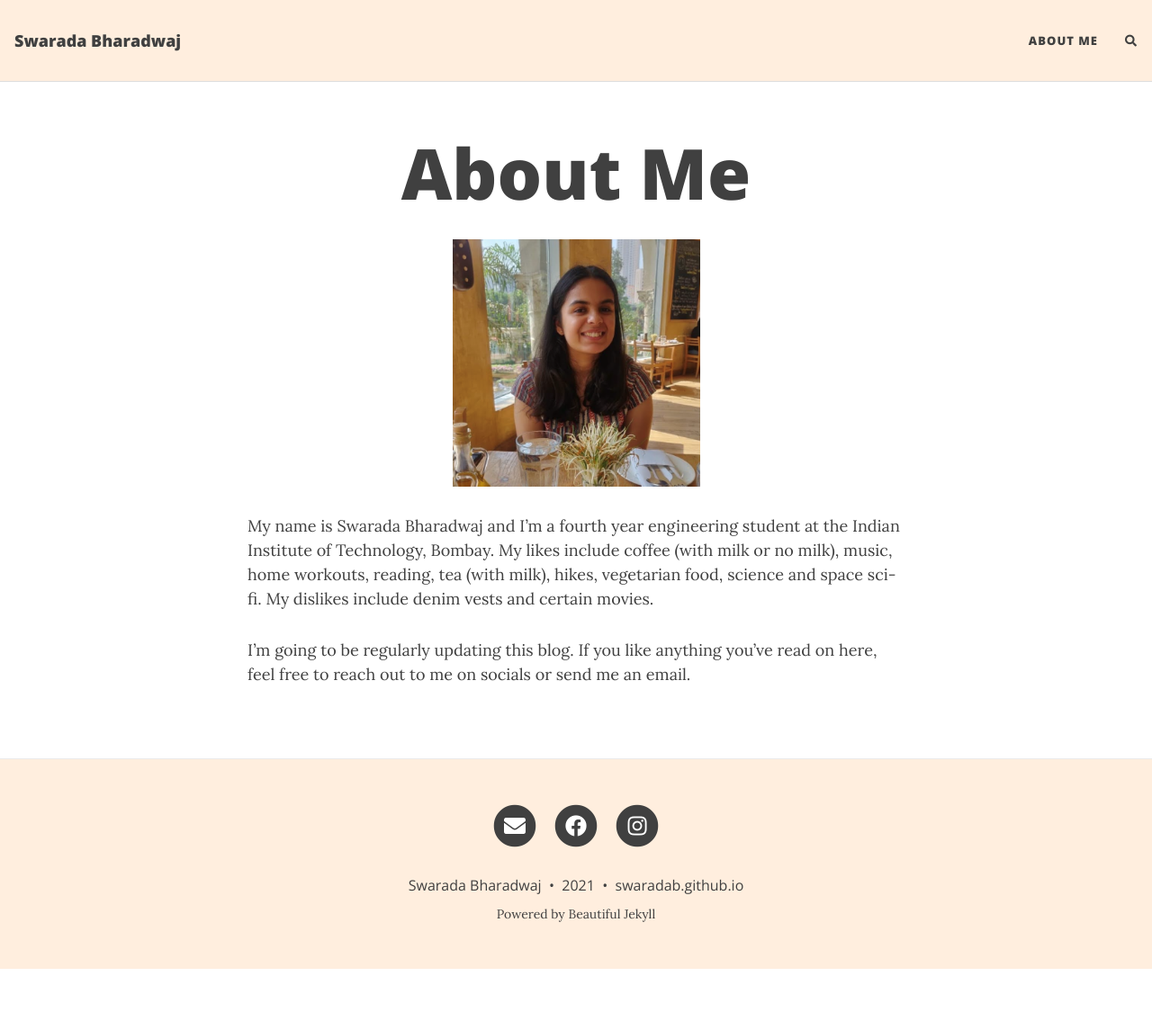
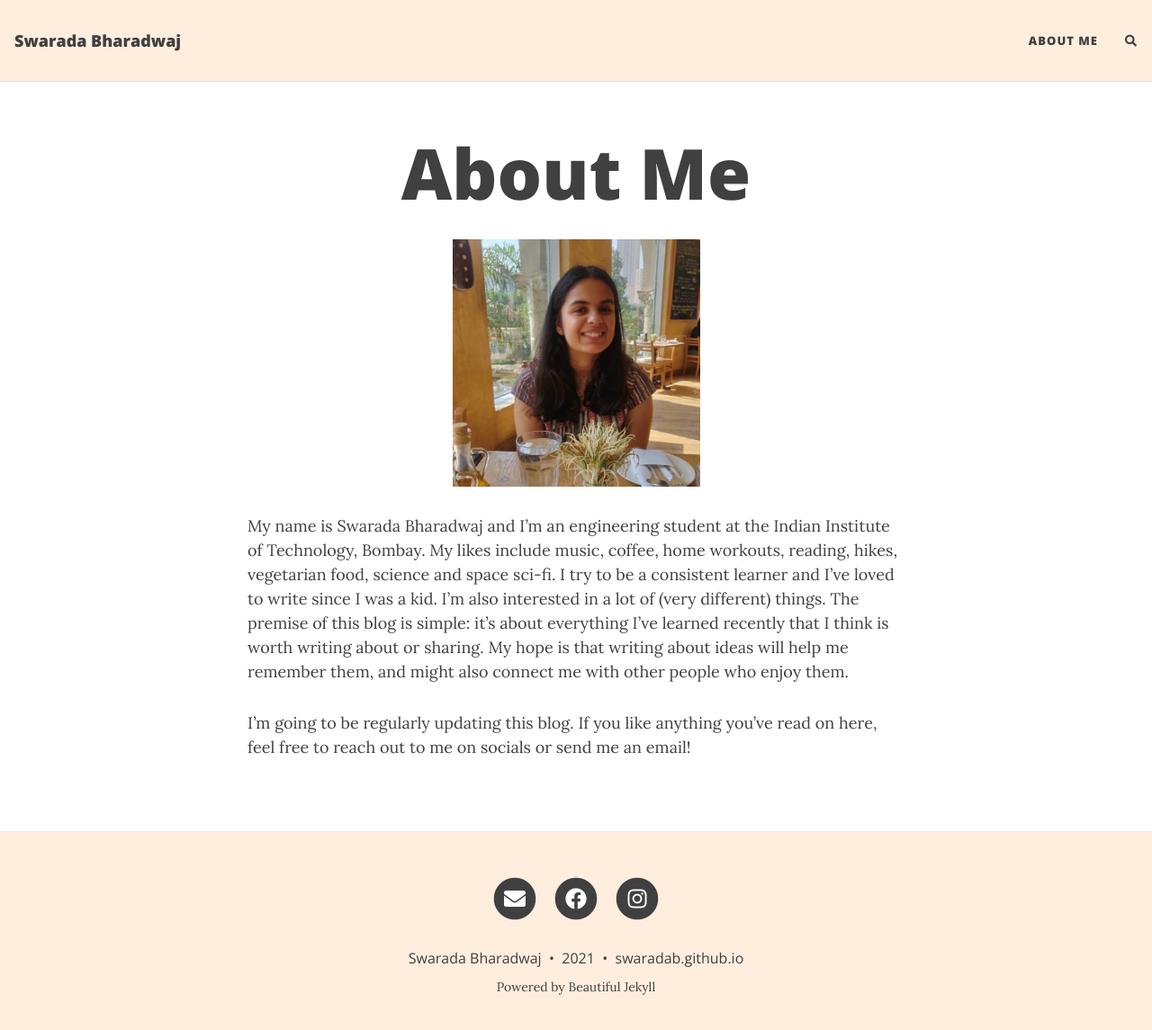
Before and after one commit to swaradab/swaradab.github.io, a Jekyll site: the page built from aboutme.md, in a window 1280 px wide and 1158 px high. Shown: the top 1145 px of the window at 90% size. Built offline with Jekyll 4.4.1, drawn with Linux system fonts in a browser that asks for light colours; nearby versions of some CDN libraries; comment, search, counter and statistics services are not loaded.

Commit message:
first post

```diff
--- a/_config.yml
+++ b/_config.yml
@@ -133,7 +133,7 @@ footer-hover-col: "#0085A1"
 #gtag: ""
 
 # Fill in your Google Analytics ID to track your website using Google Analytics
-#google_analytics: ""
+google_analytics: "G-JER6DYB485"
 
 # Fill in your Cloudflare Analytics beacon token to track your website using Cloudflare Analytics
 #cloudflare_analytics: ""
@@ -162,10 +162,10 @@ footer-hover-col: "#0085A1"
 # (3) Install the Utterances app in your repository https://github.com/apps/utterances
 # See more details about the parameters below at https://utteranc.es/
 #utterances:
-# repository: swaradab/swaradab.github.io # GitHub username/repository eg. "daattali/beautiful-jekyll"
-# issue-term: title   # Mapping between blog posts and GitHub issues
-# theme: github-light # Utterances theme
-# label: blog-comments # Label that will be assigned to GitHub Issues created by Utterances
+repository: swaradab/swaradab.github.io # GitHub username/repository eg. "daattali/beautiful-jekyll"
+issue-term: title   # Mapping between blog posts and GitHub issues
+theme: github-light # Utterances theme
+label: blog-comments # Label that will be assigned to GitHub Issues created by Utterances
 
 # To use Staticman comments, uncomment the following section. You may leave the reCaptcha
 # section commented if you aren't using reCaptcha for spam protection.
--- a/aboutme.md
+++ b/aboutme.md
@@ -4,9 +4,9 @@ layout: page
 <center> <h1 style="font-size:78px">About Me</h1> </center>
 
 <p align="center">
-  <img width="275" height="275" src="/assets/img/IMG-1834.PNG">
+  <img width="275" height="275" src="/assets/img/IMG-1834.png">
 </p>
 
-My name is Swarada Bharadwaj and I'm a fourth year engineering student at the Indian Institute of Technology, Bombay. My likes include coffee (with milk or no milk), music, home workouts, reading, tea (with milk), hikes, vegetarian food, science and space sci-fi. My dislikes include denim vests and certain movies.
+My name is Swarada Bharadwaj and I'm an engineering student at the Indian Institute of Technology, Bombay. My likes include music, coffee, home workouts, reading, hikes, vegetarian food, science and space sci-fi. I try to be a consistent learner and I've loved to write since I was a kid. I'm also interested in a lot of (very different) things. The premise of this blog is simple: it's about everything I've learned recently that I think is worth writing about or sharing. My hope is that writing about ideas will help me remember them, and might also connect me with other people who enjoy them.
 
-I'm going to be regularly updating this blog. If you like anything you've read on here, feel free to reach out to me on socials or send me an email.
+I'm going to be regularly updating this blog. If you like anything you've read on here, feel free to reach out to me on socials or send me an email!
```
